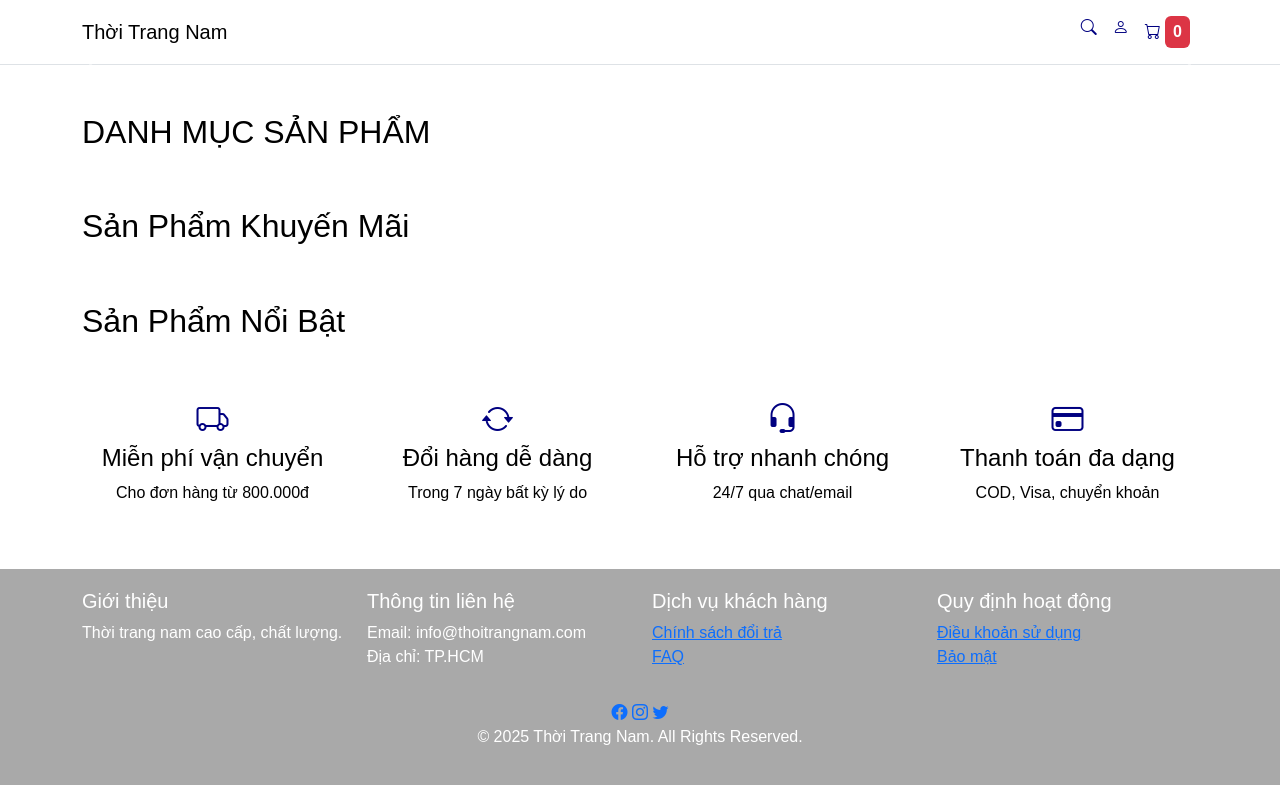
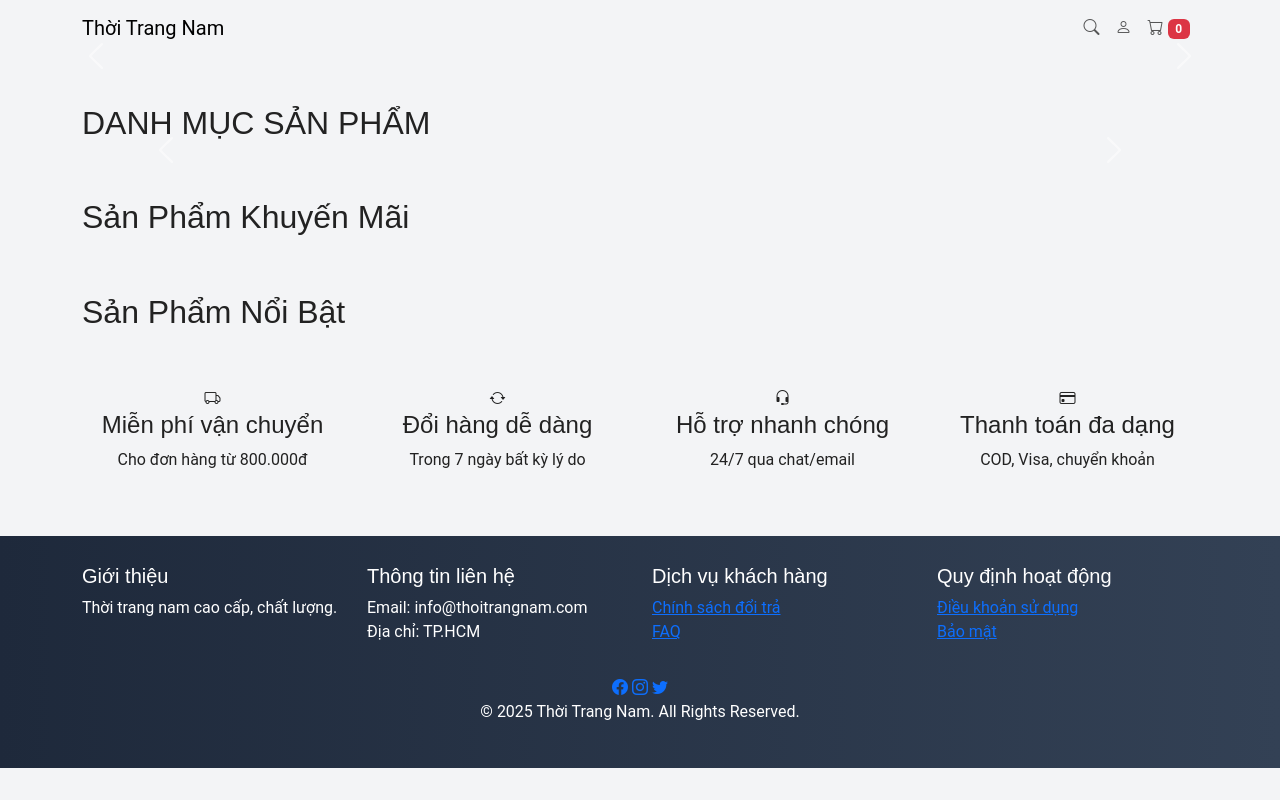
Before and after one commit to tyler15901/du_an_mau, a PHP site: page /du_an_mau/ in a window 1280 px wide. Run offline with PHP 8.4, Linux system fonts and the light colour scheme; data that the repository does not hold is empty.

Commit message:
tách css, js

```diff
--- /dev/null
+++ b/assets/css/custom.css
@@ -0,0 +1,61 @@
+/* Custom button style */
+.btn-circle {
+  border-radius: 50%;
+  background: linear-gradient(45deg, #2d72d9, #1e90ff);
+  color: white;
+  width: 36px;
+  height: 36px;
+  transition: transform 0.2s, box-shadow 0.2s;
+  box-shadow: 0 2px 8px rgba(30,144,255,0.2);
+}
+.btn-circle:hover {
+  transform: scale(1.1);
+  box-shadow: 0 4px 16px rgba(30,144,255,0.3);
+}
+
+/* Product image hover effect */
+.product-img {
+  height: 300px;
+  object-fit: cover;
+  width: 100%;
+  transition: transform 0.3s;
+}
+.card .position-relative:hover .product-img {
+  transform: scale(1.05);
+  filter: brightness(0.95);
+}
+
+/* Overlay improvements */
+.overlay {
+  transition: opacity 0.3s;
+  opacity: 0;
+  backdrop-filter: blur(2px);
+}
+.card .position-relative:hover .overlay {
+  opacity: 1;
+  display: flex !important;
+}
+
+/* Footer gradient */
+.footer {
+  background: linear-gradient(90deg, #1e293b 0%, #334155 100%);
+  color: #fff;
+  padding: 28px 0;
+}
+
+/* Font and spacing */
+body {
+  font-family: 'Roboto', Arial, sans-serif;
+  background: #f3f4f6;
+  color: #222;
+}
+h2, h4, h5 {
+  font-family: 'Montserrat', Arial, sans-serif;
+}
+
+/* Responsive tweaks */
+@media (max-width: 767px) {
+  .product-img { height: 180px; }
+  .footer { padding: 16px 0; }
+  .navbar-brand { font-size: 1.1em; }
+}
--- a/views/header.php
+++ b/views/header.php
@@ -9,20 +9,7 @@
     <!-- Bootstrap Icons cho icon (truck, etc.). -->
     <link rel="stylesheet" href="https://cdn.jsdelivr.net/npm/bootstrap-icons@1.10.5/font/bootstrap-icons.css">
     <!-- CSS tùy chỉnh cho theme nam tính (navy blue, gray). -->
-    <style>
-        body { font-family: Arial, sans-serif; color: black; }
-        .navbar { background: white; border-bottom: 1px solid #dee2e6; }
-        .nav-link { color: navy; }
-        .nav-link:hover { color: blue; }
-        .dropdown-menu { background: white; border: 1px solid gray; }
-        .btn-circle { border-radius: 50%; background: gray; color: white; width: 30px; height: 30px; }
-        .btn-circle:hover { transform: scale(1.1); }
-        .policy-icon { font-size: 2em; color: navy; }
-        .policy-icon:hover { transform: scale(1.1); transition: 0.3s; }
-        .footer { background: darkgray; color: white; padding: 20px 0; }
-        .card .position-relative:hover .overlay { display: flex !important; } /* Show overlay khi hover. */
-
-    </style>
+    <link rel="stylesheet" href="<?= BASE_URL; ?>assets/css/custom.css">
 </head>
 <body>
     <!-- Comment: Bootstrap Navbar cho header giống Torano: Logo trái, menu giữa, icon phải. -->
--- a/views/trangchu.php
+++ b/views/trangchu.php
@@ -109,13 +109,6 @@
         <?php endforeach; ?>
     </div>
 </section>
-<style>
-    .card .position-relative:hover .overlay { display: flex !important; }
-    .overlay { transition: opacity 0.3s; opacity: 0; }
-    .card .position-relative:hover .overlay { opacity: 1; }
-    .product-img { height: 300px; object-fit: cover; width: 100%; }
-    .badge { z-index: 2; font-size: 1em; padding: 0.5em; }
-</style>
 
 <!-- Comment: Chính sách grid tĩnh hardcode (không DB). -->
 <section class="policy container my-5">
@@ -173,32 +166,6 @@
 
 <!-- Comment: CDN Bootstrap JS cho carousel/modal. -->
 <script src="https://cdn.jsdelivr.net/npm/bootstrap@5.3.0/dist/js/bootstrap.bundle.min.js"></script>
-<script>
-    // Comment: Dynamic copyright year.
-    document.getElementById('copyright-year').innerHTML = new Date().getFullYear();
-</script>
-<!-- Comment: JS cho add-to-cart AJAX. -->
-<script>
-    // Comment: Event click nút thêm vào giỏ hàng, gửi AJAX POST đến route /add-to-cart.
-    document.querySelectorAll('.add-to-cart').forEach(button => {
-        button.addEventListener('click', function() {
-            const productId = this.dataset.productId;
-            fetch('<?= BASE_URL; ?>add-to-cart', {
-                method: 'POST',
-                headers: { 'Content-Type': 'application/x-www-form-urlencoded' },
-                body: `product_id=${productId}`
-            })
-            .then(response => response.json())
-            .then(data => {
-                if (data.success) {
-                    // Comment: Update badge cart (giả sử badge là .badge trong icon cart header).
-                    document.querySelector('.badge.bg-danger').textContent = data.cart_count;
-                    alert('Thêm vào giỏ hàng thành công!');
-                }
-            })
-            .catch(error => console.error('Lỗi add to cart: ', error));
-        });
-    });
-</script>
+<script src="<?= BASE_URL; ?>assets/js/custom.js"></script>
 </body>
 </html>
```
Also changed, not shown: assets/js/custom.js (added, +37 -0 lines).
